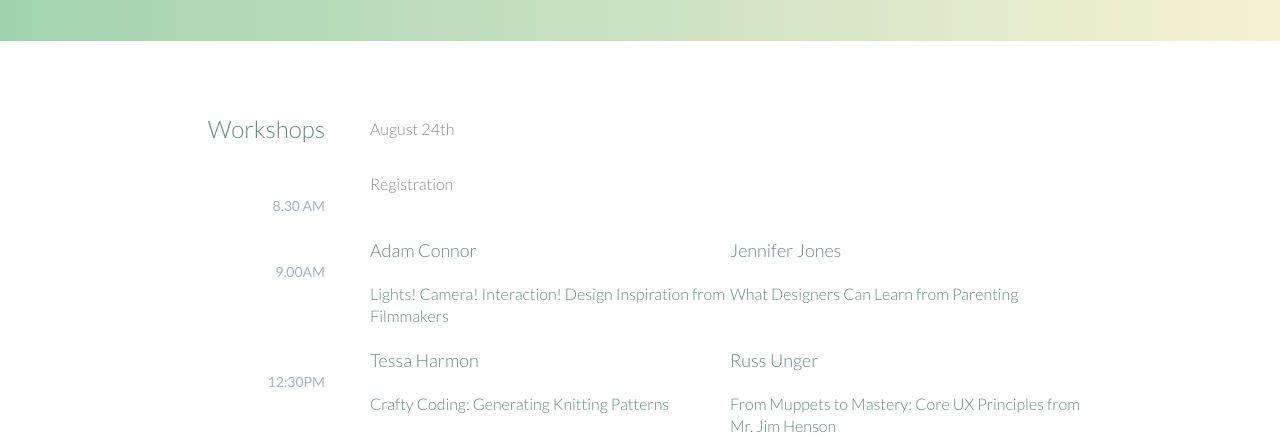
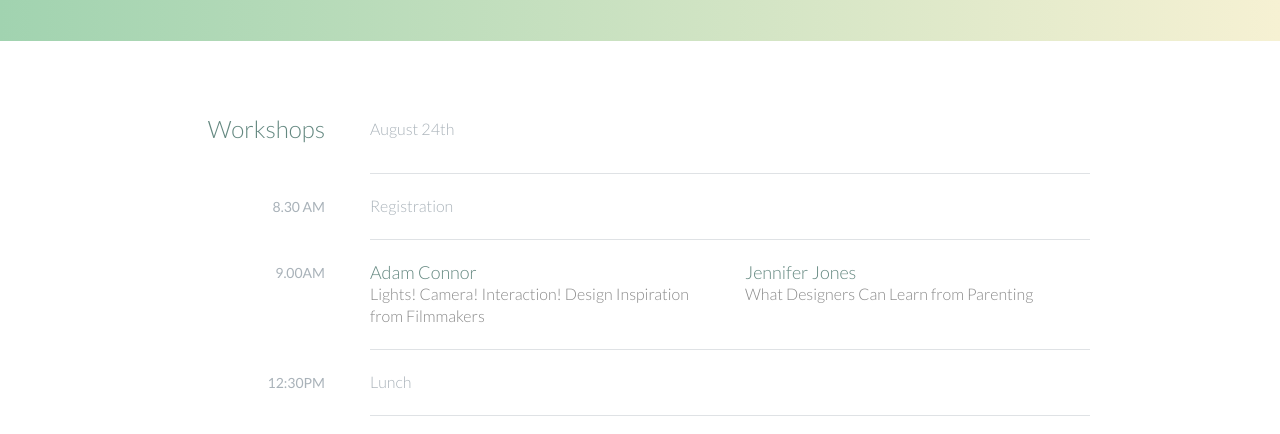
Before and after one commit to popiang/Learn-HTML-CSS, a plain HTML site: page schedule.html in a window 1280 px wide. Shown: the part 355-789 px from the top of the page. Drawn offline with Linux system fonts and the light colour scheme.

Commit message:
almost finish

```diff
--- a/css/main.css
+++ b/css/main.css
@@ -540,3 +540,33 @@ tbody th {
     padding-top: 22px;
     text-transform: uppercase;
 }
+
+tbody td {
+    border-top: 1px solid #dfe2e5;
+    padding-top: 21px;
+}
+
+tbody td:first-of-type {
+    padding-right: 15px;
+}
+
+tbody td:last-of-type {
+    padding-left: 15px;
+}
+
+tbody td:only-of-type {
+    padding-left: 0;
+    padding-right: 0;
+}
+
+table a {
+    color: #888;
+}
+
+table h4 {
+    margin-bottom: 0;
+}
+
+.schedule-offset {
+    color: #a9b2b9;
+}
--- a/schedule.html
+++ b/schedule.html
@@ -18,11 +18,19 @@
 
         <nav class="nav primary-nav">
             <ul>
-                <li><a href="index.html">Home</a></li><!--
-                --><li><a href="speakers.html">Speakers</a></li><!--
-                --><li><a href="schedule.html">Schedule</a></li><!--
-                --><li><a href="venue.html">Venue</a></li><!--
-                --><li><a href="register.html">Register</a></li>
+                <li><a href="index.html">Home</a></li>
+                <!--
+                -->
+                <li><a href="speakers.html">Speakers</a></li>
+                <!--
+                -->
+                <li><a href="schedule.html">Schedule</a></li>
+                <!--
+                -->
+                <li><a href="venue.html">Venue</a></li>
+                <!--
+                -->
+                <li><a href="register.html">Register</a></li>
             </ul>
         </nav>
 
@@ -44,7 +52,7 @@
                         <th scope="row">
                             Workshops
                         </th>
-                        <td colspan="2">
+                        <td class="schedule-offset" colspan="2">
                             August 24th
                         </td>
                     </tr>
@@ -54,7 +62,7 @@
                         <th scope="row">
                             <time datetime="08:03:00">8.30 AM</time>
                         </th>
-                        <td colspan="2">
+                        <td class="schedule-offset" colspan="2">
                             Registration
                         </td>
                     </tr>
@@ -78,6 +86,14 @@
                     <tr>
                         <th scope="row">
                             <time datetime="12:30:00">12:30PM</time>
+                        </th>
+                        <td class="schedule-offset" colspan="2">
+                            Lunch
+                        </td>
+                    </tr>
+                    <tr>
+                        <th scope="row">
+                            <time datetime="02:00:00">2:00PM</time>
                         </th>
                         <td>
                             <a href="speakers.html#tessa-harmon">
@@ -104,11 +120,19 @@
 
         <nav class="nav">
             <ul>
-                <li><a href="index.html">Home</a></li><!--
-                --><li><a href="speakers.html">Speakers</a></li><!--
-                --><li><a href="schedule.html">Schedule</a></li><!--
-                --><li><a href="venue.html">Venue</a></li><!--
-                --><li><a href="register.html">Register</a></li>
+                <li><a href="index.html">Home</a></li>
+                <!--
+                -->
+                <li><a href="speakers.html">Speakers</a></li>
+                <!--
+                -->
+                <li><a href="schedule.html">Schedule</a></li>
+                <!--
+                -->
+                <li><a href="venue.html">Venue</a></li>
+                <!--
+                -->
+                <li><a href="register.html">Register</a></li>
             </ul>
         </nav>
 
```
